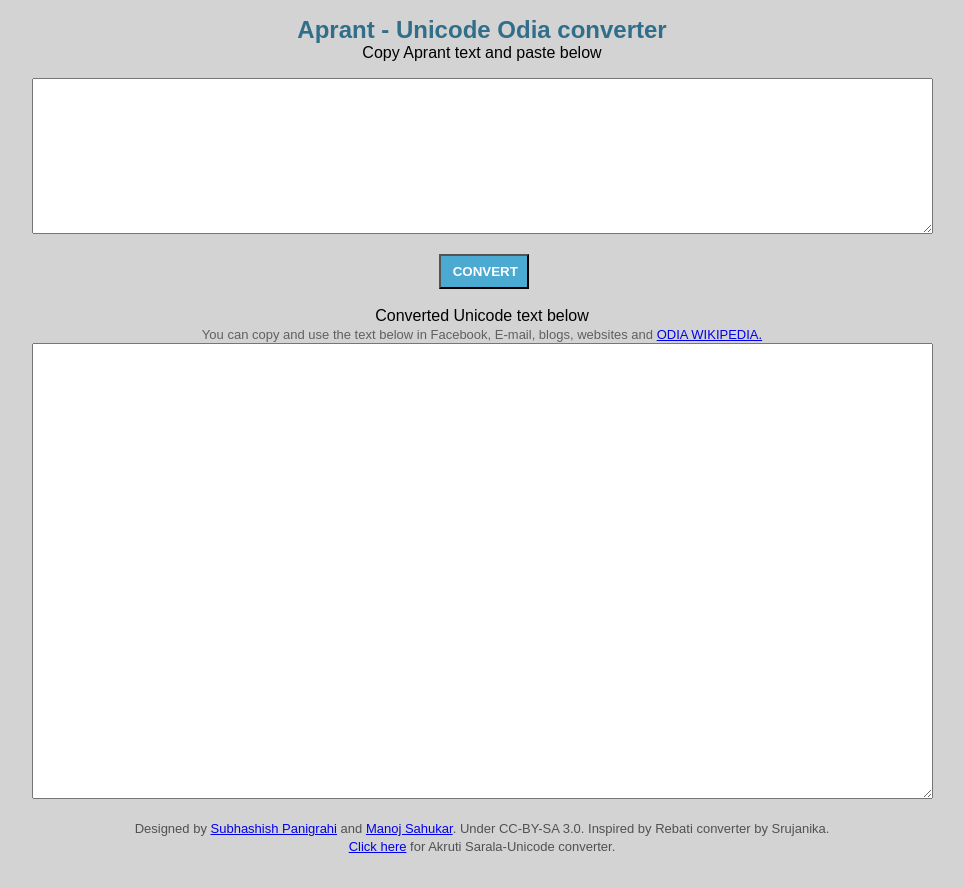
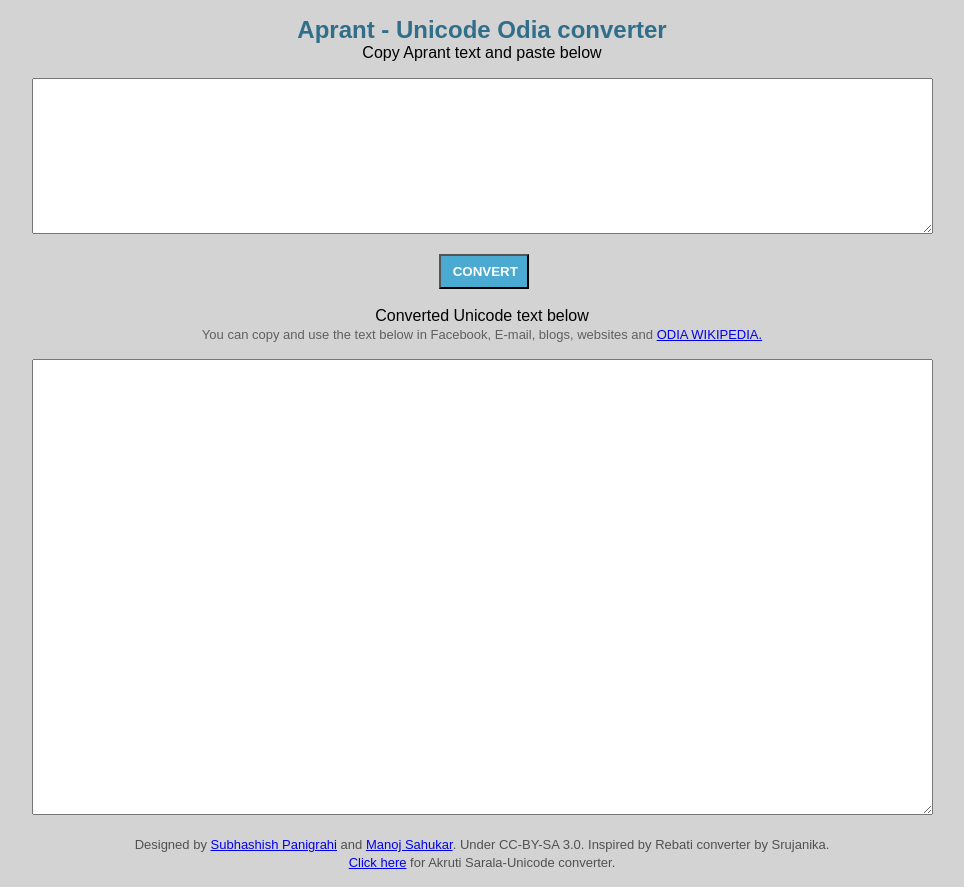
Before and after one commit to OdiaWikimedia/Converter, a plain HTML site: page Aprant - Unicode Converter.htm in a window 1280 px wide. Shown: the whole page, without its empty margins (158-1122 px from the left). Drawn offline with Linux system fonts and the light colour scheme.

Commit message:
Update Aprant - Unicode Converter.htm

```diff
--- a/Aprant - Unicode Converter.htm
+++ b/Aprant - Unicode Converter.htm
@@ -345,7 +345,7 @@
 <input name="converter" id="converter" value=" CONVERT " style="width:90px;float:center;background-color:#4AAAD1;color:#FFFFFF;font-weight:bold;margin-left:4px;padding:8px;" accesskey="c" title="convert" onclick="convert_to_unicode();" type="button"><br><br>
 <align=center style="text-align:center"><font size="3" face="sans-serif">Converted Unicode text below<br>
 <font size="2" face="sans-serif"><span style="color:#606060">You can copy and use the text below in Facebook, E-mail, blogs, websites and <a href="https://or.wikipedia.org/wiki/WP:CS">ODIA WIKIPEDIA.</a></span></font>
-<textarea rows="30%" cols="110%" name="ConvertedText" id="unicode_text"></textarea><o:p></o:p></font></align=center></p><font size="3" face="sans-serif">
+<p align=center style='text-align:center'><textarea rows="30%" cols="110%" name="ConvertedText" id="unicode_text"></textarea><o:p></o:p></font></align=center></p><font size="3" face="sans-serif">
 
 
 <p style="text-align:center" align="center"><span style="color:#515151"><font size="2">Designed by <a href="https://meta.wikimedia.org/wiki/User:Psubhashish" target="_blank" title="Reach to me">Subhashish Panigrahi</a> and <a href="http://in.linkedin.com/in/manojsahukar/" target="_blank" title="Reach to me">Manoj Sahukar</a>. Under CC-BY-SA 3.0. Inspired by Rebati converter by Srujanika.<br><a href="https://22bc339da9ca3e2462414546a715752e4c2c5e0d.googledrive.com/host/0B5rBGd680WZFemVLa3RxY0preE0/AkrutiUnicode" target="_blank" title="Click here"> Click here</a><a> for Akruti Sarala-Unicode converter.</a></font></span></p><a>
```
